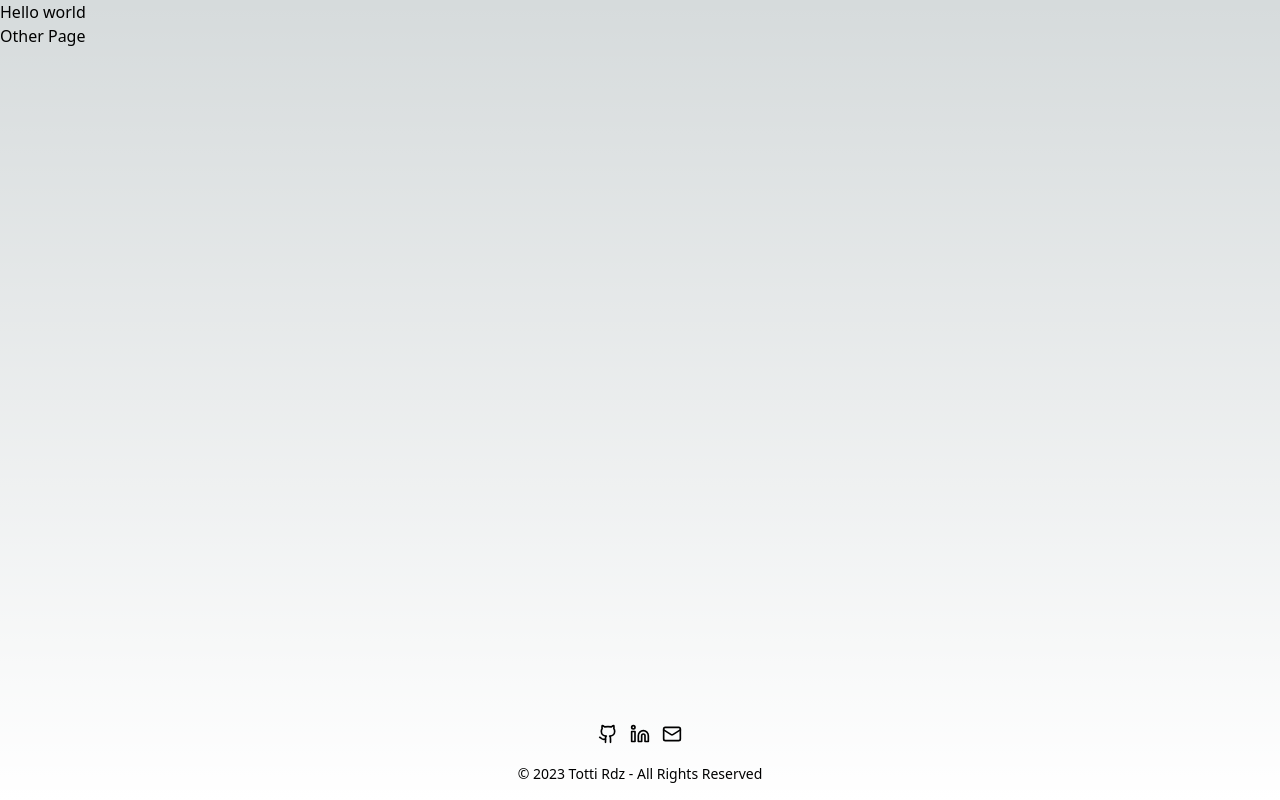
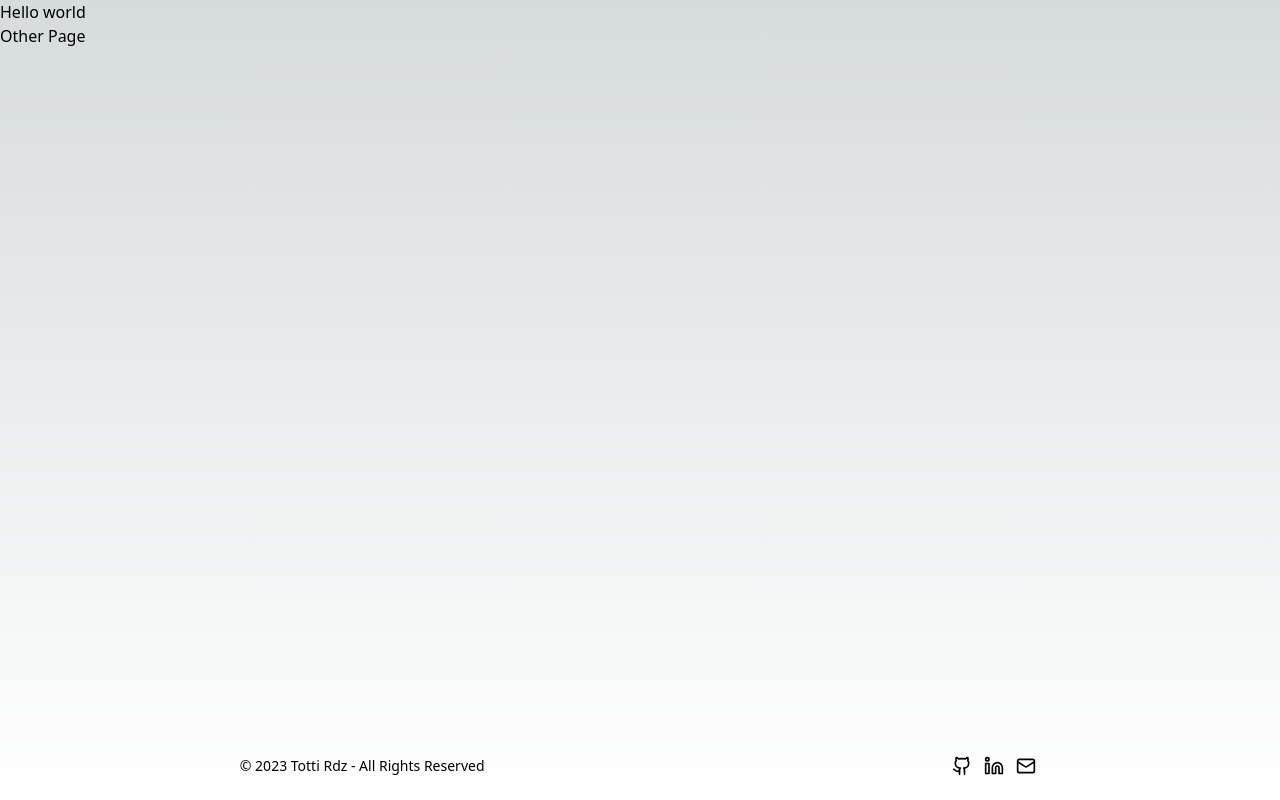
Before and after one commit to totti-rdz/github-trending-x, a React (Vite) app in the folder client/: page / in a window 1280 px wide. Built offline with nearby package versions, Linux system fonts and the light colour scheme.

Commit message:
remove prefixClassNames functions
as classNames don't get applied in production due to css purge

```diff
--- a/client/src/components/Layout/components/Footer.tsx
+++ b/client/src/components/Layout/components/Footer.tsx
@@ -1,5 +1,4 @@
 import { classNames } from '../../utils/classNames';
-import { lg } from '../../utils/prefixClassNames';
 import Copyright from './Copyright';
 import SocialLinkList from './SocialLinkList';
 
@@ -8,7 +7,7 @@ const Footer = () => {
     <footer
       className={classNames(
         'flex flex-col items-center justify-center gap-2 px-2 py-2',
-        lg('flex-row-reverse justify-around gap-4 px-4 py-4')
+        'lg:flex-row-reverse lg:justify-around lg:gap-4 lg:px-4 lg:py-4'
       )}
     >
       <SocialLinkList />
--- a/client/src/components/Layout/components/SocialLink.tsx
+++ b/client/src/components/Layout/components/SocialLink.tsx
@@ -3,7 +3,6 @@ import GithubIcon from '../../Icons/social/GithubIcon';
 import LinkedinIcon from '../../Icons/social/LinkedinIcon';
 import { StringHelper } from '../../utils/StringHelper';
 import { classNames } from '../../utils/classNames';
-import { groupHover, hover } from '../../utils/prefixClassNames';
 
 const iconMap = {
   github: GithubIcon,
@@ -22,7 +21,7 @@ const SocialLink = ({ href, icon }: Props) => {
       href={href}
       className={classNames(
         'group block rounded-lg p-1',
-        hover('scale-105 bg-gray-700 text-white')
+        'hover:scale-105 hover:bg-gray-700 hover:text-white'
       )}
       target="_blank"
       title={title}
@@ -30,7 +29,7 @@ const SocialLink = ({ href, icon }: Props) => {
       <Icon
         className={classNames(
           'h-5 w-5 transition-transform',
-          groupHover('rotate-12 scale-110')
+          'group-hover:rotate-12 group-hover:scale-110'
         )}
       />
     </a>
--- a/client/src/components/utils/prefixClassNames.ts
+++ /dev/null
@@ -1,14 +0,0 @@
-type Prefix = 'lg' | 'active' | 'hover' | 'group-hover';
-
-export const prefixClassNames = (prefix: Prefix) => (classNames: string) => {
-  return classNames
-    .trim()
-    .split(' ')
-    .map((className) => prefix + ':' + className)
-    .join(' ');
-};
-
-export const lg = prefixClassNames('lg');
-export const active = prefixClassNames('active');
-export const hover = prefixClassNames('hover');
-export const groupHover = prefixClassNames('group-hover');
```
